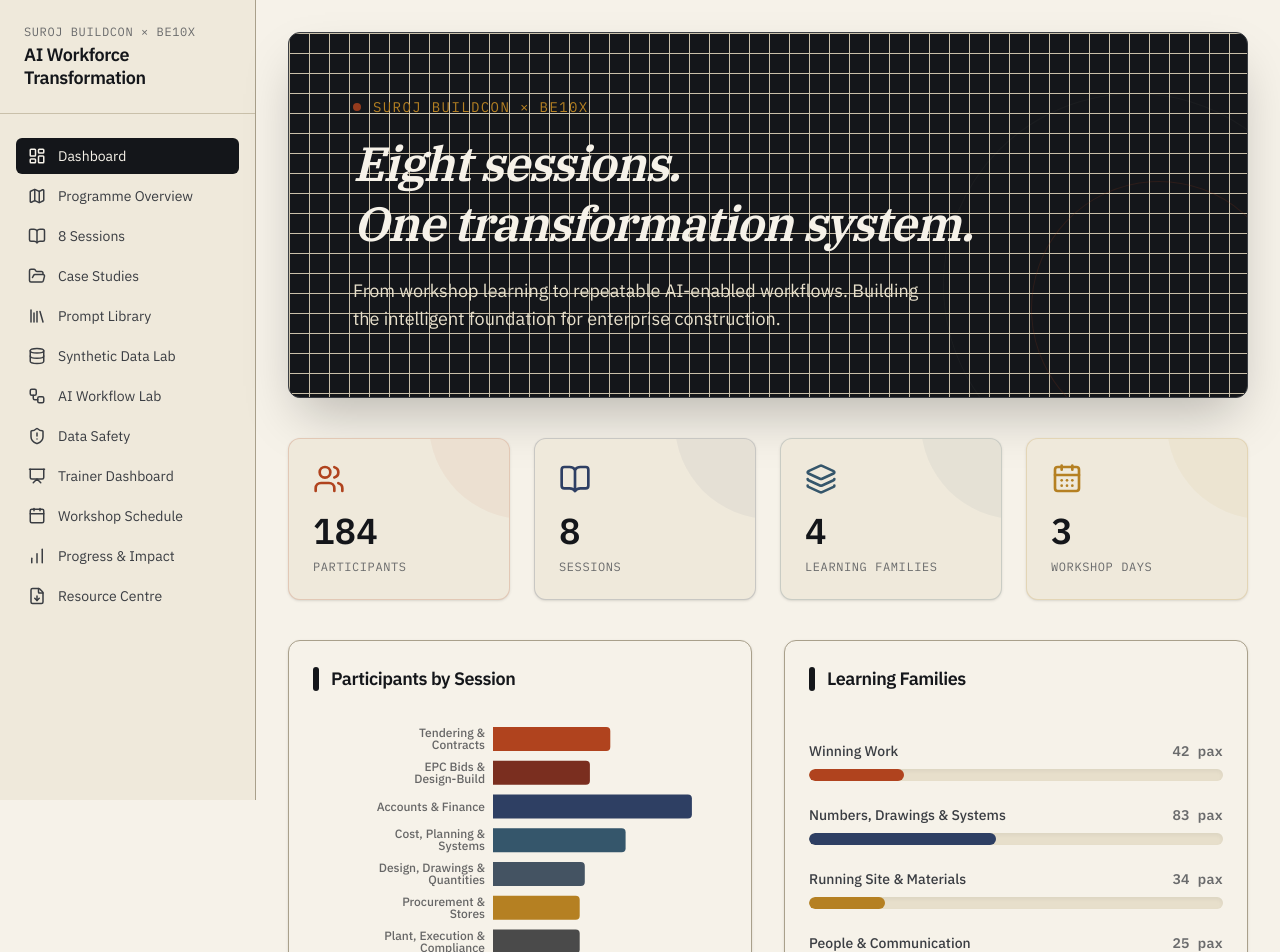
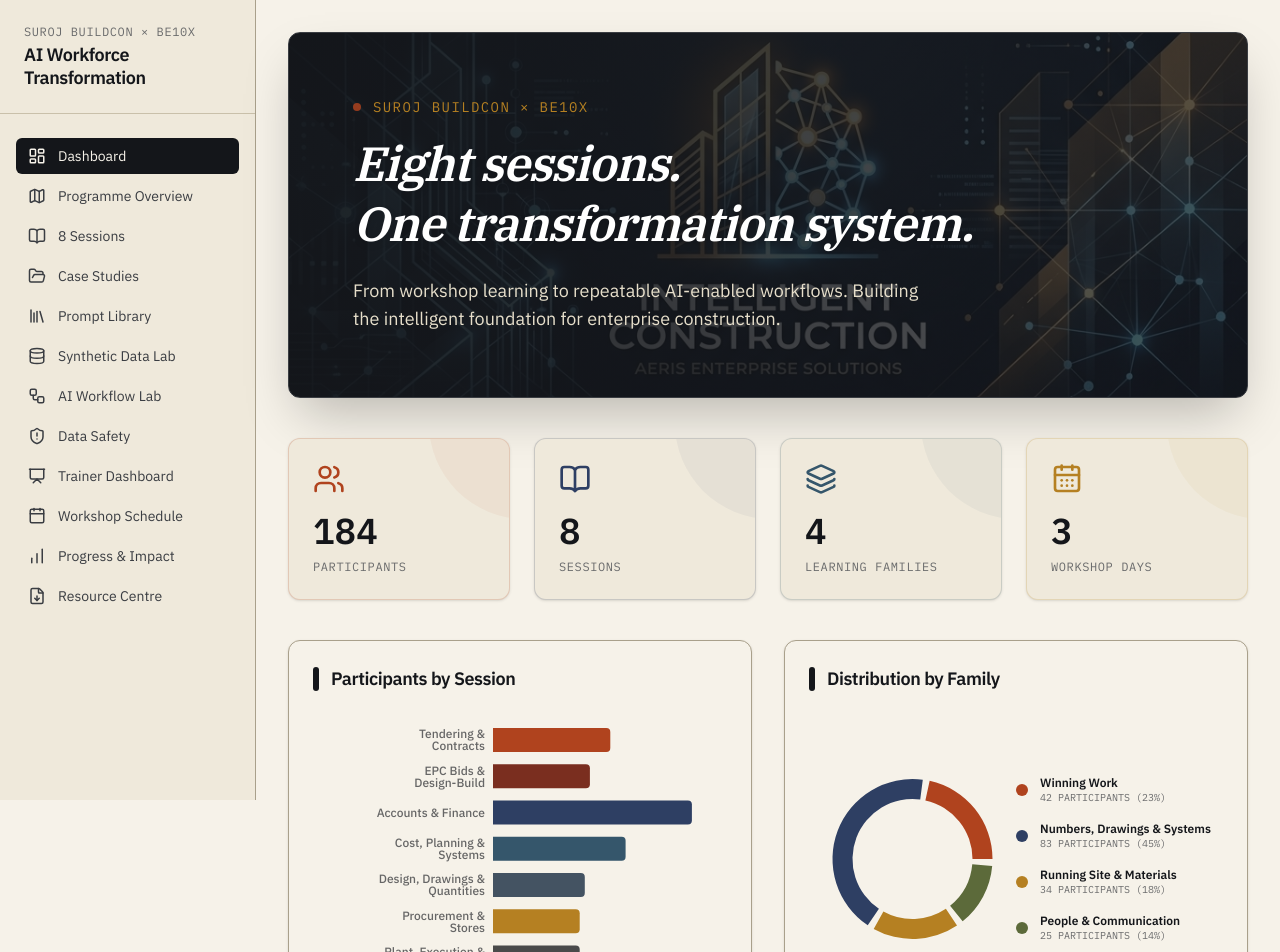
Before and after one commit to pruthvirajtarode/SUROJ-AI-WORKFORCE, a React (Vite) app: page / in a window 1280 px wide. Shown: the top 952 px of the page. Built offline with nearby package versions, Linux system fonts and the light colour scheme.

Commit message:
Add dashboard hero image and pie chart

```diff
--- a/src/pages/Dashboard.tsx
+++ b/src/pages/Dashboard.tsx
@@ -1,6 +1,6 @@
 import React from 'react';
 import { Users, BookOpen, Layers, CalendarDays } from 'lucide-react';
-import { BarChart, Bar, XAxis, YAxis, Tooltip, ResponsiveContainer, Cell } from 'recharts';
+import { BarChart, Bar, XAxis, YAxis, Tooltip, ResponsiveContainer, Cell, PieChart, Pie } from 'recharts';
 import { sessions, globalStats } from '../data/sessions';
 import { motion } from 'framer-motion';
 
@@ -15,6 +15,13 @@ const Dashboard = () => {
     show: { opacity: 1, y: 0, transition: { type: "spring", stiffness: 300, damping: 24 } }
   };
 
+  const familyData = [
+    { name: "Winning Work", count: 42, color: "var(--color-rust)" },
+    { name: "Numbers, Drawings & Systems", count: 83, color: "var(--color-indigo)" },
+    { name: "Running Site & Materials", count: 34, color: "var(--color-ochre)" },
+    { name: "People & Communication", count: 25, color: "var(--color-moss)" },
+  ];
+
   return (
     <motion.div
       initial="hidden"
@@ -22,7 +29,16 @@ const Dashboard = () => {
       variants={containerVars}
       className="space-y-10"
     >
-      <motion.header variants={itemVars} className="relative overflow-hidden bg-ink text-paper p-10 md:p-16 rounded-xl shadow-2xl blueprint-bg border border-ink-2">
+      {/* Updated Header with Image Background and removed blueprint grid */}
+      <motion.header
+        variants={itemVars}
+        className="relative overflow-hidden bg-ink text-paper p-10 md:p-16 rounded-xl shadow-2xl border border-ink-2"
+        style={{
+          backgroundImage: 'linear-gradient(to right, rgba(20, 22, 26, 0.95) 0%, rgba(20, 22, 26, 0.7) 100%), url(/hero-bg.png)',
+          backgroundSize: 'cover',
+          backgroundPosition: 'center',
+        }}
+      >
         <div className="relative z-10 max-w-3xl">
           <motion.div
             initial={{ opacity: 0, x: -20 }}
@@ -33,24 +49,13 @@ const Dashboard = () => {
             <div className="w-2 h-2 bg-rust rounded-full mr-3 animate-pulse"></div>
             Suroj Buildcon × Be10x
           </motion.div>
-          <h1 className="text-4xl md:text-5xl font-semibold leading-tight mb-6 font-serif italic">
+          <h1 className="text-4xl md:text-5xl font-semibold leading-tight mb-6 font-serif italic text-white drop-shadow-md">
             Eight sessions.<br/>One transformation system.
           </h1>
-          <p className="text-paper-3 text-lg max-w-xl">
+          <p className="text-paper-3 text-lg max-w-xl text-opacity-90">
             From workshop learning to repeatable AI-enabled workflows. Building the intelligent foundation for enterprise construction.
           </p>
         </div>
-        {/* Abstract decorative elements */}
-        <motion.div
-          animate={{ rotate: 360 }}
-          transition={{ duration: 120, repeat: Infinity, ease: "linear" }}
-          className="absolute -right-20 -bottom-20 w-96 h-96 border border-rule/20 rounded-full opacity-20 pointer-events-none"
-        />
-        <motion.div
-          animate={{ rotate: -360 }}
-          transition={{ duration: 80, repeat: Infinity, ease: "linear" }}
-          className="absolute -right-10 -bottom-10 w-64 h-64 border border-rust/40 rounded-full opacity-40 pointer-events-none"
-        />
       </motion.header>
 
       {/* KPI Cards */}
@@ -88,7 +93,7 @@ const Dashboard = () => {
             <span className="w-1.5 h-6 bg-ink rounded-full mr-3"></span>
             Participants by Session
           </h3>
-          <div className="h-[280px]">
+          <div className="h-[300px]">
             <ResponsiveContainer width="100%" height="100%">
               <BarChart data={sessions} layout="vertical" margin={{ top: 5, right: 30, left: 20, bottom: 5 }}>
                 <XAxis type="number" hide />
@@ -115,34 +120,51 @@ const Dashboard = () => {
           </div>
         </div>
 
+        {/* Added Interactive Pie Chart */}
         <div className="bg-paper border border-rule-2 p-6 rounded-xl shadow-sm hover:shadow-md transition-shadow flex flex-col">
-          <h3 className="text-lg font-semibold mb-6 flex items-center">
+          <h3 className="text-lg font-semibold mb-2 flex items-center">
             <span className="w-1.5 h-6 bg-ink rounded-full mr-3"></span>
-            Learning Families
+            Distribution by Family
           </h3>
-          <div className="flex-1 flex flex-col justify-center gap-6">
-             {[
-               { name: "Winning Work", count: 42, color: "bg-rust" },
-               { name: "Numbers, Drawings & Systems", count: 83, color: "bg-indigo" },
-               { name: "Running Site & Materials", count: 34, color: "bg-ochre" },
-               { name: "People & Communication", count: 25, color: "bg-moss" },
-             ].map((f, index) => (
-               <div key={f.name} className="flex flex-col group cursor-default">
-                 <div className="flex justify-between text-sm mb-2">
-                   <span className="font-medium text-ink-2 group-hover:text-ink transition-colors">{f.name}</span>
-                   <span className="font-mono text-ink-3 font-semibold group-hover:text-ink transition-colors">{f.count} pax</span>
+          <div className="flex-1 flex flex-col md:flex-row items-center justify-between">
+             <div className="h-[220px] w-full md:w-1/2">
+               <ResponsiveContainer width="100%" height="100%">
+                 <PieChart>
+                   <Pie
+                     data={familyData}
+                     cx="50%"
+                     cy="50%"
+                     innerRadius={60}
+                     outerRadius={80}
+                     paddingAngle={5}
+                     dataKey="count"
+                     stroke="none"
+                     animationDuration={1500}
+                     animationBegin={400}
+                   >
+                     {familyData.map((entry, index) => (
+                       <Cell key={`cell-${index}`} fill={entry.color} />
+                     ))}
+                   </Pie>
+                   <Tooltip
+                     contentStyle={{backgroundColor: '#14161A', color: '#F6F2E9', border: 'none', borderRadius: '8px', boxShadow: '0 4px 6px -1px rgb(0 0 0 / 0.1)'}}
+                     itemStyle={{color: '#EFE9DB'}}
+                   />
+                 </PieChart>
+               </ResponsiveContainer>
+             </div>
+
+             <div className="w-full md:w-1/2 flex flex-col gap-4 mt-4 md:mt-0">
+               {familyData.map(f => (
+                 <div key={f.name} className="flex items-center group cursor-default">
+                   <div className="w-3 h-3 rounded-full mr-3 shrink-0" style={{ backgroundColor: f.color }}></div>
+                   <div className="flex-1">
+                     <div className="text-xs font-semibold text-ink leading-tight">{f.name}</div>
+                     <div className="text-[10px] font-mono text-ink-3 uppercase">{f.count} participants ({(f.count/184*100).toFixed(0)}%)</div>
+                   </div>
                  </div>
-                 <div className="w-full bg-paper-3 h-3 rounded-full overflow-hidden shadow-inner">
-                   <motion.div
-                     initial={{ width: 0 }}
-                     whileInView={{ width: `${(f.count / 184) * 100}%` }}
-                     viewport={{ once: true }}
-                     transition={{ duration: 1, delay: 0.2 + index * 0.1, ease: "easeOut" }}
-                     className={`${f.color} h-full rounded-full`}
-                   ></motion.div>
-                 </div>
-               </div>
-             ))}
+               ))}
+             </div>
           </div>
         </div>
       </motion.section>
```
Also changed, not shown: public/hero-bg.png (added).
